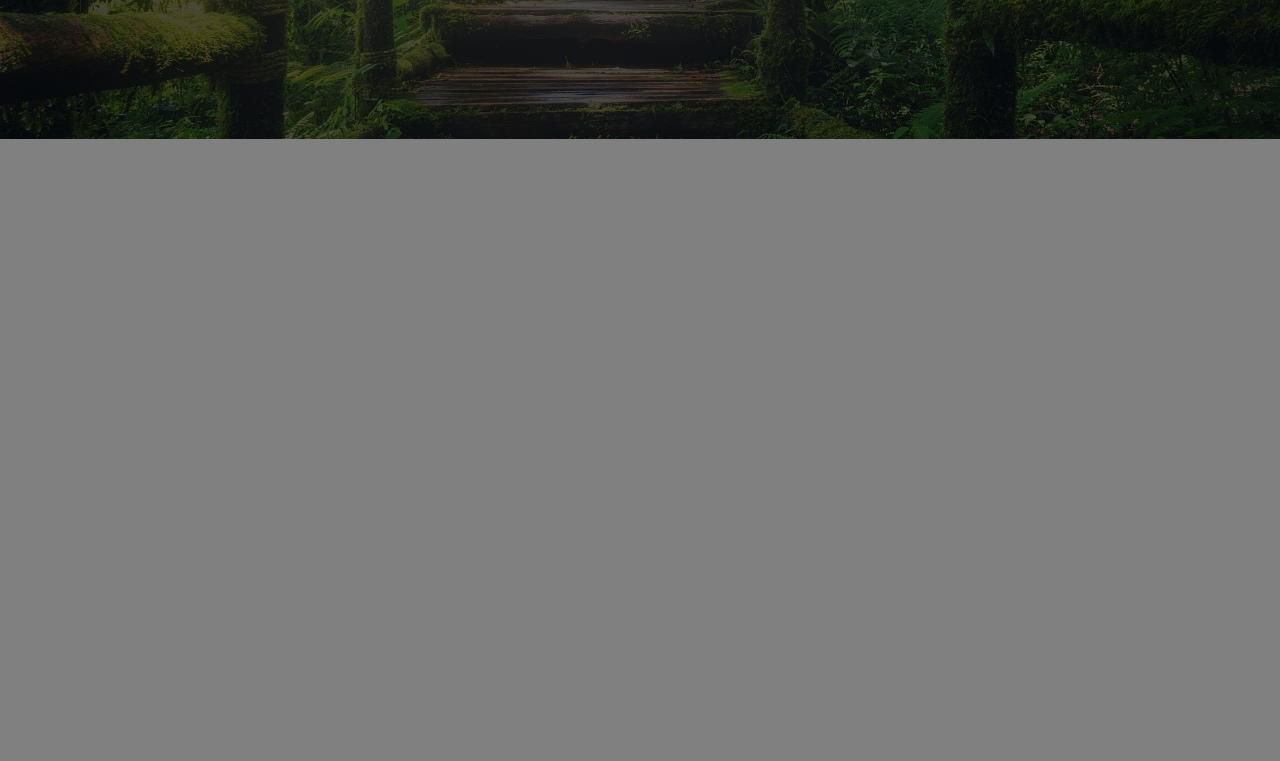
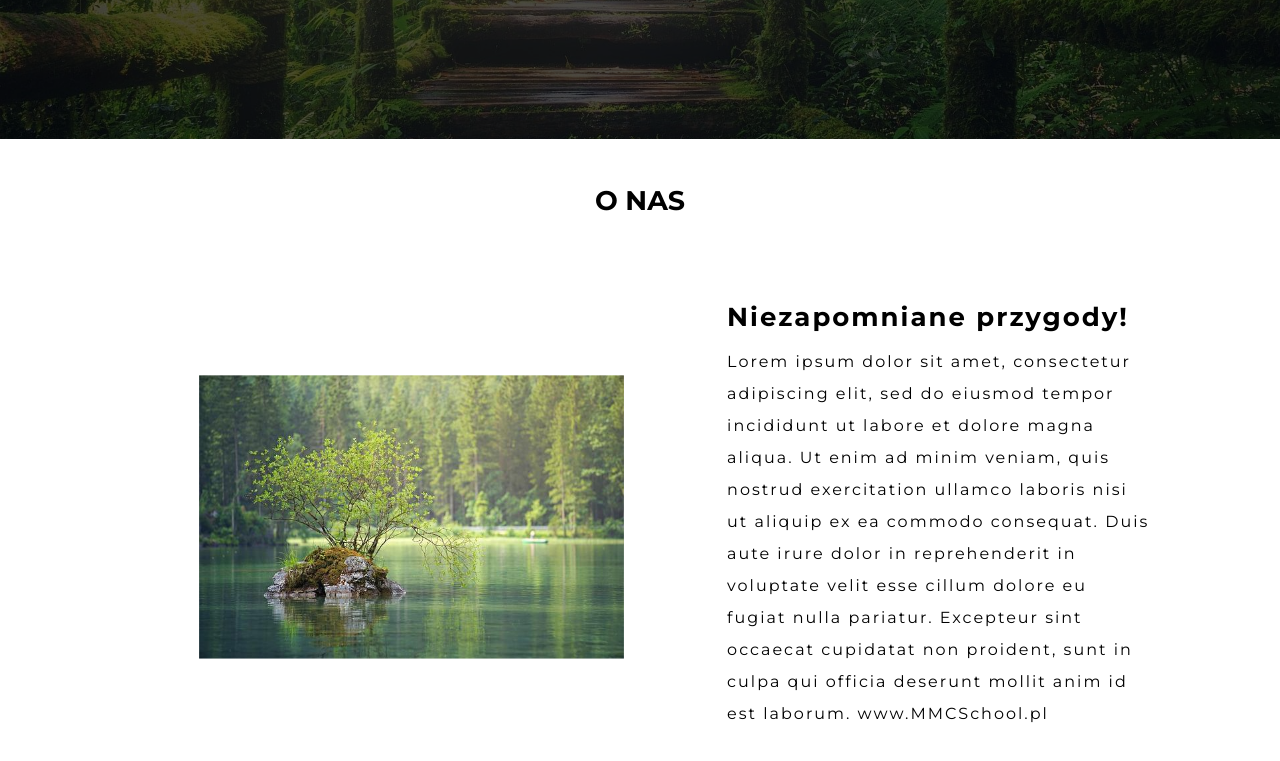
Before and after one commit to PatrykChm/Forest, a website: page index.html in a window 1280 px wide. Shown: the part 341-1102 px from the top of the page. Before the commit the page ends 800 px from the top, so only its background shows below. Drawn offline with Linux system fonts and the light colour scheme; files whose address does not match are found by name.

Commit message:
added about us section

```diff
--- a/index.html
+++ b/index.html
@@ -48,6 +48,28 @@
             <div class="hero-bg"></div>
         </div>
 
+
+        <section class="about-us">
+
+            <div class="about-us-title">
+                <h2>O nas</h2>
+            </div>
+
+            <div class="about-us-content">
+                <div class="about-us-image"><img src="../src/img/waters-g21a17cb98_640.jpg" alt=""></div>
+                <div class="about-us-text">
+                    <h3>Niezapomniane przygody!</h3>
+                    <p>Lorem ipsum dolor sit amet, consectetur adipiscing elit, sed do eiusmod
+                        tempor incididunt ut labore et dolore magna aliqua. Ut enim ad minim
+                        veniam, quis nostrud exercitation ullamco laboris nisi ut aliquip ex ea
+                        commodo consequat. Duis aute irure dolor in reprehenderit in voluptate
+                        velit esse cillum dolore eu fugiat nulla pariatur. Excepteur sint occaecat
+                        cupidatat non proident, sunt in culpa qui officia deserunt mollit anim id est
+                        laborum. www.MMCSchool.pl</p>
+                </div>
+            </div>
+
+        </section>
     </main>
 
 
```
Also changed, not shown: dist/css/style.min.css, 1 other file. Lines whose indentation alone changed are shown as unchanged.
